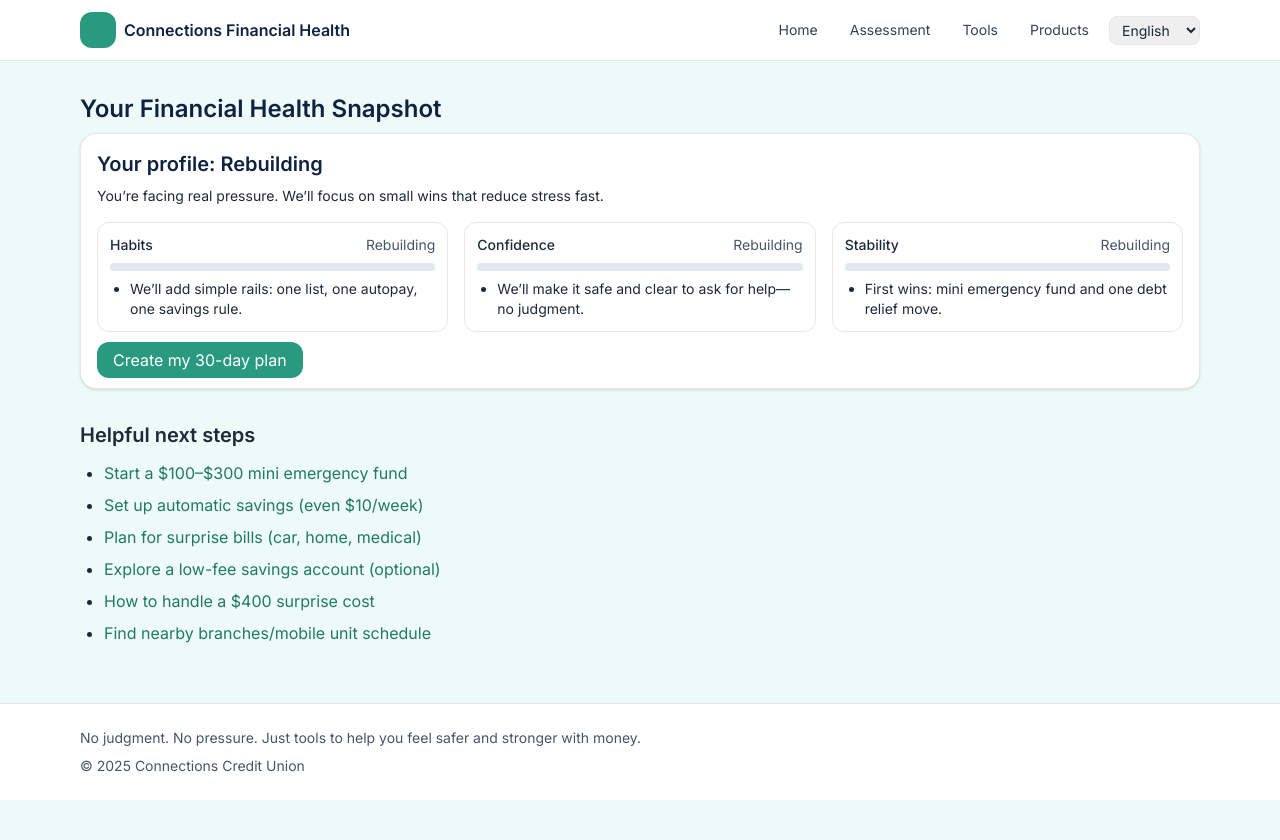
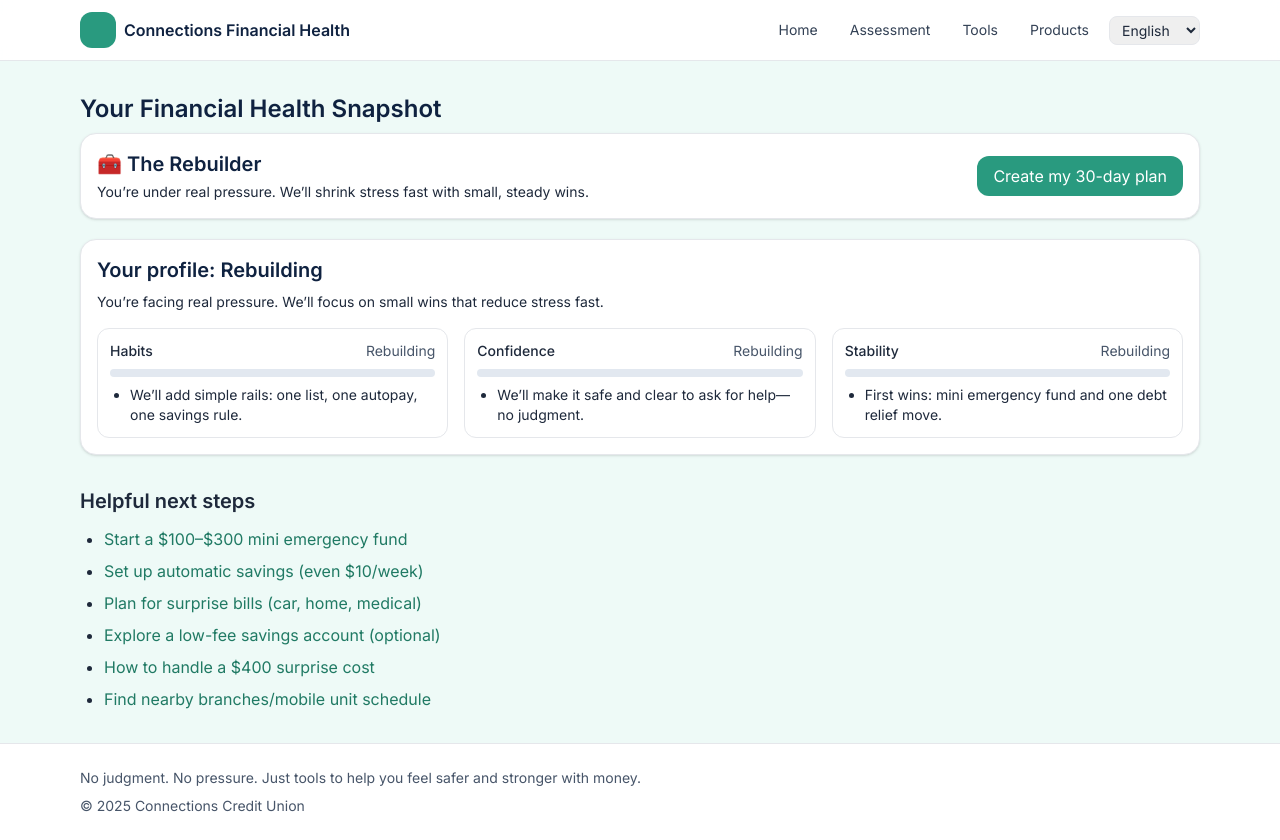
Before and after one commit to Ktm0660/CCU_Fin_Health, a Next.js app: page /results in a window 1280 px wide. Before the commit the page ends 800 px from the top, so only its background shows below. Built offline with nearby package versions, Linux system fonts and the light colour scheme.

Commit message:
feat(personas): add 6-profile persona engine with EN/ES copy and show persona panel on results

```diff
--- /dev/null
+++ b/data/personas.ts
@@ -0,0 +1,130 @@
+import type { Bucket5 } from "./assessment";
+
+export type PersonaKey =
+  | "rebuilder"
+  | "starter"
+  | "juggler"
+  | "balancer"
+  | "navigator"
+  | "builder";
+
+export type Buckets = {
+  habits: Bucket5;
+  confidence: Bucket5;
+  stability: Bucket5;
+};
+
+const rank: Record<Bucket5, number> = {
+  rebuilding: 1,
+  getting_started: 2,
+  progress: 3,
+  on_track: 4,
+  empowered: 5,
+};
+
+export function getPersona(b: Buckets): PersonaKey {
+  const H = rank[b.habits];
+  const C = rank[b.confidence];
+  const S = rank[b.stability];
+
+  // 1) Rebuilder
+  if (S <= 2 && (H <= 2 || C <= 2)) return "rebuilder";
+
+  // 2) Starter
+  if (H <= 2 && C <= 3 && S <= 3) return "starter";
+
+  // 3) Juggler
+  if (H >= 3 && C >= 3 && S <= 3) return "juggler";
+
+  // 4) Balancer
+  if (H >= 3 && H <= 4 && C >= 3 && C <= 4 && S >= 3 && S <= 4) return "balancer";
+
+  // 5) Navigator
+  if (C >= 4 && (H >= 4 || S >= 4) && H > 2 && S > 2) return "navigator";
+
+  // 6) Builder (fallback)
+  return "builder";
+}
+
+type Locale = "en" | "es";
+
+export function personaCopy(locale: Locale) {
+  const L = (en: string, es: string) => (locale === "en" ? en : es);
+
+  return {
+    label: {
+      rebuilder: L("The Rebuilder", "La Reconstrucción"),
+      starter: L("The Starter", "Quien Comienza"),
+      juggler: L("The Juggler", "Quien Hace Malabares"),
+      balancer: L("The Balancer", "El Equilibrado"),
+      navigator: L("The Navigator", "La/El Navegante"),
+      builder: L("The Builder", "Quien Construye"),
+    } as const,
+    icon: {
+      rebuilder: "🧰",
+      starter: "🌱",
+      juggler: "🤹",
+      balancer: "⚖️",
+      navigator: "🧭",
+      builder: "🧱",
+    } as const,
+    summary: {
+      rebuilder: L(
+        "You’re under real pressure. We’ll shrink stress fast with small, steady wins.",
+        "Estás bajo presión real. Reduciremos el estrés con logros pequeños y constantes."
+      ),
+      starter: L(
+        "You’re ready to get organized. Simple rails will make every month easier.",
+        "Estás listo para organizarte. Rieles simples harán cada mes más fácil."
+      ),
+      juggler: L(
+        "Your routines work, but the buffer feels thin. Time to build cushioning.",
+        "Tus rutinas funcionan, pero el colchón es delgado. Es hora de engrosarlo."
+      ),
+      balancer: L(
+        "Solid patterns and careful choices. Let’s tune and plan ahead.",
+        "Patrones sólidos y decisiones cuidadosas. Afinemos y planifiquemos."
+      ),
+      navigator: L(
+        "You compare options and plan ahead. Keep compounding smart moves.",
+        "Comparas opciones y planificas. Sigue acumulando decisiones inteligentes."
+      ),
+      builder: L(
+        "Momentum is building. Keep stacking simple wins.",
+        "El impulso crece. Sigue sumando logros simples."
+      ),
+    } as const,
+    steps: {
+      rebuilder: [
+        L("Start a $100–$300 mini emergency fund.", "Inicia un fondo de emergencia de $100–$300."),
+        L("Set one bill to autopay (minimum).", "Activa pago automático en una cuenta (mínimo)."),
+        L("Make one debt relief move (rate reduction or plan).", "Da un paso de alivio de deuda (baja tasa o plan)."),
+      ],
+      starter: [
+        L("Use a one-page spending list (Needs → Bills → Wants).", "Usa una lista simple (Necesidades → Cuentas → Gustos)."),
+        L("Turn on low-balance and large-purchase alerts.", "Activa alertas de saldo bajo y compras grandes."),
+        L("Autosave $10/week to a separate space.", "Ahorra $10/semana en un espacio separado."),
+      ],
+      juggler: [
+        L("Create sinking funds for car/home/medical.", "Crea apartados para auto/hogar/médico."),
+        L("Automate a small ‘buffer’ transfer on payday.", "Automatiza un pequeño ‘colchón’ en día de pago."),
+        L("Review 1 recurring bill to optimize.", "Optimiza 1 gasto recurrente."),
+      ],
+      balancer: [
+        L("Schedule a monthly 15-minute money check-in.", "Agenda una revisión mensual de 15 minutos."),
+        L("Raise autosave by a small step-up.", "Aumenta el ahorro automático un poco."),
+        L("Plan for one big expense 3–6 months ahead.", "Planifica un gasto grande con 3–6 meses."),
+      ],
+      navigator: [
+        L("Name sub-accounts by goal and automate them.", "Nombra subcuentas por meta y automatízalas."),
+        L("Compare two offers before borrowing.", "Compara dos ofertas antes de pedir."),
+        L("Mentor a friend or share what worked.", "Apoya a alguien compartiendo lo que te funcionó."),
+      ],
+      builder: [
+        L("Write your next goal and deadline.", "Escribe tu próxima meta y fecha."),
+        L("Set calendar nudges for monthly check-ins.", "Activa recordatorios para revisiones mensuales."),
+        L("Pull your free credit report and note 1 action.", "Descarga tu reporte de crédito y define 1 acción."),
+      ],
+    } as const,
+  };
+}
--- a/pages/results.tsx
+++ b/pages/results.tsx
@@ -3,6 +3,7 @@ import { useMemo } from "react";
 import { scoreAnswers, bucketize5 } from "@/data/assessment";
 import { bucketCopy5 } from "@/data/results_copy";
 import { recommend } from "@/data/recommendations";
+import { personaCopy, getPersona } from "@/data/personas";
 import Link from "next/link";
 import { t } from "@/lib/i18n";
 
@@ -18,6 +19,7 @@ export default function Results() {
   const router = useRouter();
   const locale = (router.locale as "en"|"es") || "en";
   const copy = bucketCopy5(locale);
+  const pcopy = personaCopy(locale);
 
   const ans = useMemo(() => {
     try { return JSON.parse((router.query.a as string) || "{}"); }
@@ -37,6 +39,11 @@ export default function Results() {
     stability: bucketize5(s.stability, s.maxStability)
   };
 
+  // Persona
+  const persona = getPersona(buckets);
+  const personaTitle = `${pcopy.icon[persona]} ${pcopy.label[persona]}`;
+
+  // Overall badge via average of bucket ranks
   const rank: Record<string, number> = { rebuilding:1, getting_started:2, progress:3, on_track:4, empowered:5 };
   const avg = (rank[buckets.habits] + rank[buckets.confidence] + rank[buckets.stability]) / 3;
   const overall =
@@ -49,7 +56,21 @@ export default function Results() {
     <section>
       <h1 className="text-2xl font-semibold text-ink-900 mb-2">{t(locale,"resultsTitle")}</h1>
 
-      {/* Overall profile */}
+      {/* Persona panel */}
+      <div className="bg-white rounded-2xl shadow p-4 border mb-5">
+        <div className="flex flex-col md:flex-row md:items-center md:justify-between gap-2">
+          <div>
+            <h2 className="text-xl font-semibold text-ink-900">{personaTitle}</h2>
+            <p className="text-sm mt-1">{pcopy.summary[persona]}</p>
+          </div>
+          <Link href={{ pathname:"/plan", query:{ a: JSON.stringify(ans) }}}
+            className="px-4 py-2 rounded-xl bg-brand-500 text-white no-underline w-full md:w-auto text-center">
+            {t(locale,"makePlan")}
+          </Link>
+        </div>
+      </div>
+
+      {/* Dimension cards */}
       <div className="bg-white rounded-2xl shadow p-4 border">
         <h2 className="text-xl font-semibold text-ink-900">
           {copy.overall.title(overall)}
@@ -61,8 +82,12 @@ export default function Results() {
             const value = s[d.key];
             const max = s[`max${d.key[0].toUpperCase()+d.key.slice(1)}` as "maxHabits"|"maxConfidence"|"maxStability"];
             const pct = (value/Math.max(1,max))*100;
-            const label = copy.labels[buckets[d.key as keyof typeof buckets]];
-            const items = copy.dim[d.key as "habits"|"confidence"|"stability"].strengths(buckets[d.key as keyof typeof buckets]);
+            const label = copy.labels[
+              (d.key === "habits" ? buckets.habits : d.key === "confidence" ? buckets.confidence : buckets.stability)
+            ];
+            const items = copy.dim[d.key as "habits"|"confidence"|"stability"].strengths(
+              (d.key === "habits" ? buckets.habits : d.key === "confidence" ? buckets.confidence : buckets.stability)
+            );
             return (
               <div key={d.key} className="bg-white rounded-xl border p-3">
                 <div className="flex items-center justify-between text-sm">
@@ -77,15 +102,9 @@ export default function Results() {
             );
           })}
         </div>
-
-        <div className="mt-4">
-          <Link href={{ pathname:"/plan", query:{ a: JSON.stringify(ans) }}} className="px-4 py-2 rounded-xl bg-brand-500 text-white no-underline">
-            {t(locale, "makePlan")}
-          </Link>
-        </div>
       </div>
 
-      {/* Tailored recommendations (lightweight; can deepen later) */}
+      {/* Tailored recommendations */}
       <h2 className="text-xl font-semibold mt-8 mb-3">{t(locale,"helpfulNext")}</h2>
       <ul className="list-disc ml-6 space-y-2">
         {recommend(buckets, locale).map((r, idx) => (
```
